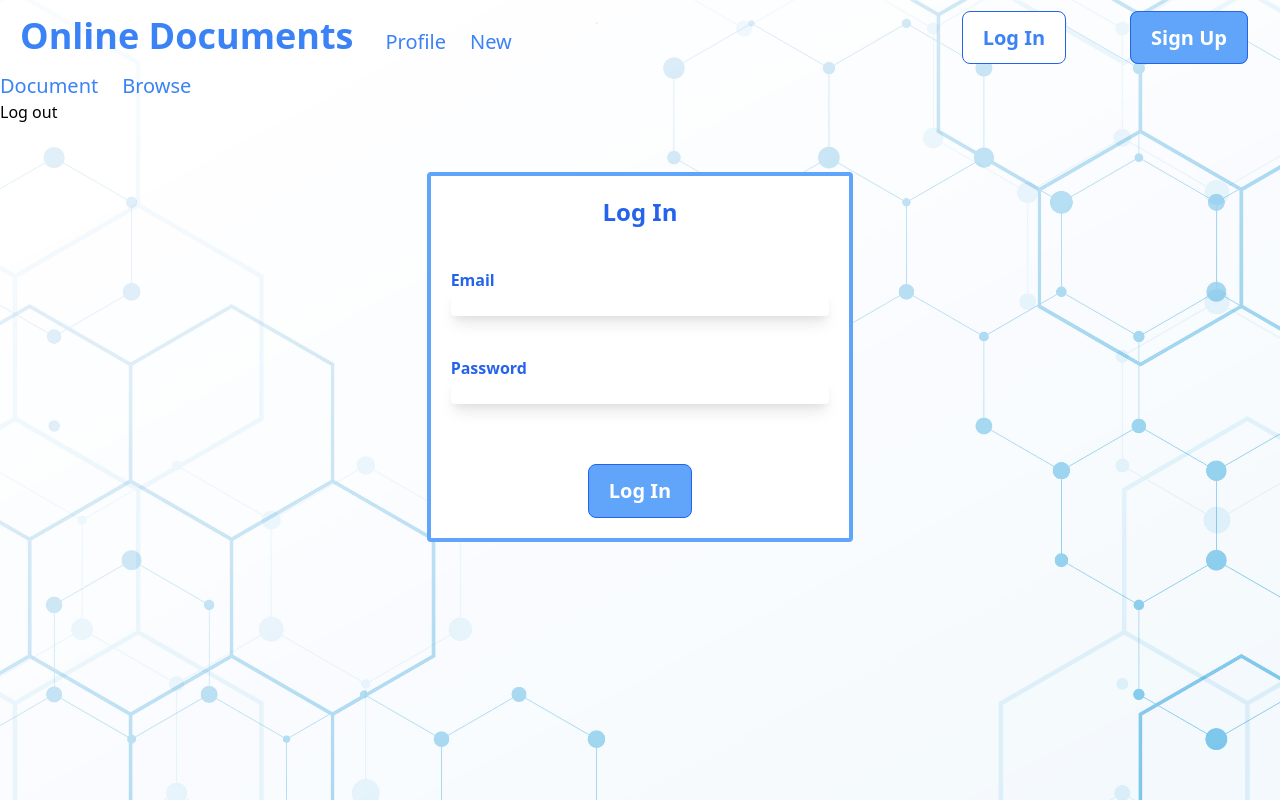
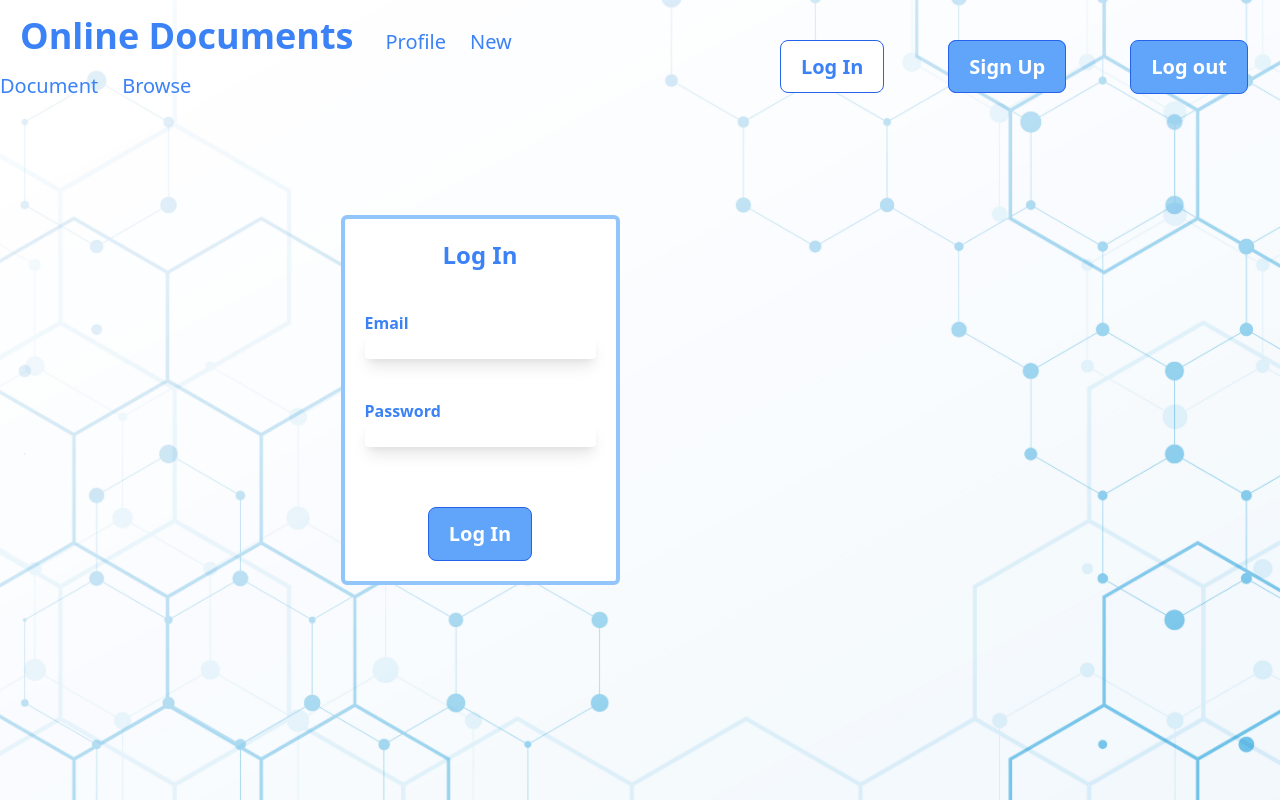
Before and after one commit to davidlidebrandt/online-documents, a React (Create React App) app: page /login in a window 1280 px wide. Shown: the top 800 px of the page. Built offline with nearby package versions, Linux system fonts and the light colour scheme.

Commit message:
Change header postion

```diff
--- a/src/components/App.js
+++ b/src/components/App.js
@@ -83,10 +83,11 @@ function App() {
   }
 
   return (
-    <div className="min-h-screen bg-main-bg bg-cover bg-center">
+    <>
+    <div className="min-h-screen bg-main-bg bg-cover bg-center grid relative place-items-center grid-cols-4">
       <BrowserRouter>
         <Header />
-        <button onClick={logOut}>Log out</button>
+
         <Switch>
           <Route exact path="/">
             <Home />
@@ -98,9 +99,11 @@ function App() {
             <SignUp handleSubmit={handleSignUpSubmit} email={emailSignUp} password={passwordSignUp}/>
           </Route>
         </Switch>
-        <Footer />
+
       </BrowserRouter>
     </div>
+    <Footer />
+    </>
   );
 }
 
--- a/src/components/Header.js
+++ b/src/components/Header.js
@@ -2,17 +2,18 @@
 
 function Header() {
     return (
-      <div className="text-blue-500">
+      <div className="col-span-4 text-blue-500 absolute top-0 left-0">
         <nav className="grid grid-cols-2">
             <div>
             <h2 className="text-4xl mx-5 my-4 inline-block font-bold">Online Documents</h2>
-            <a className="mx-3 text-xl font-medium">Profile</a>
-            <a className="mx-3 text-xl font-medium">New Document</a>
-            <a className="mx-3 text-xl font-medium">Browse</a>
+            <a href="#" className="mx-3 text-xl font-medium">Profile</a>
+            <a href="#" className="mx-3 text-xl font-medium">New Document</a>
+            <a href="#" className="mx-3 text-xl font-medium">Browse</a>
             </div>
             <div className="text-right my-6">
             <Link to="/login" className="border border-blue-600 rounded-lg px-5 py-3 text-xl font-semibold bg-white mx-8 my-4">Log In</Link>
             <Link to="/signup" className="border border-blue-600 rounded-lg px-5 py-3 text-xl font-semibold bg-blue-400 mx-8 my-4 text-white">Sign Up</Link>
+            <button className="border border-blue-600 rounded-lg px-5 py-3 text-xl font-semibold bg-blue-400 mx-8 my-4 text-white">Log out</button>
             </div>
         </nav>
       </div>
--- a/src/components/Home.js
+++ b/src/components/Home.js
@@ -1,6 +1,6 @@
 function Home() {
     return (
-        <div className="grid grid-cols-12 min-h-screen">
+        <div className="grid grid-cols-12">
         <div className="col-start-5 col-span-4 bg-gradient-to-r from-blue-500 via-blue-400 to-blue-300  mg-auto my-12 inline-block border h-64 text-center rounded border-blue-600 text-white text-xl font-medium">
           <p>Create new document</p>
           <p>Help</p>
--- a/src/components/LogIn.js
+++ b/src/components/LogIn.js
@@ -2,24 +2,24 @@
 function LogIn(props) {
     return (
 
-      <div className="min-h-screen ">
-      <div className="grid grid-cols-12">
-      <form onSubmit={props.handleSubmit} className="col-start-5 col-span-4 bg-white border-4 border-blue-400 rounded text-center my-12">
-          <div><h3 className="text-2xl text-blue-600 font-bold my-5">Log In</h3></div>
-          <div className="my-10 text-left mx-5 text-blue-600">
+
+      <div className="col-span-3">
+      <form onSubmit={props.handleSubmit} className="bg-white border-4 border-blue-300 rounded-md text-center my-12">
+          <div><h3 className="text-2xl text-blue-500 font-bold my-5">Log In</h3></div>
+          <div className="my-10 text-left mx-5 text-blue-500">
               <label className="block font-bold">Email</label>
-              <input ref={props.email} className="rounded shadow-lg w-full focus:outline-none focus:bg-blue-500 focus:text-white" type="email"></input>
+              <input ref={props.email} className="rounded shadow-lg w-full focus:outline-none focus:bg-blue-400 focus:text-white" type="email"></input>
               </div>
-          <div className="my-10 text-left mx-5 text-blue-600">
+          <div className="my-10 text-left mx-5 text-blue-500">
               <label className="block font-bold">Password</label>
-              <input ref={props.password} className="rounded shadow-lg w-full focus:outline-none focus:bg-blue-500 focus:text-white" type="password"></input>
+              <input ref={props.password} className="rounded shadow-lg w-full focus:outline-none focus:bg-blue-400 focus:text-white" type="password"></input>
               </div>
             <div>
                 <button className="border border-blue-600 rounded-lg px-5 py-3 text-xl font-semibold bg-blue-400 mx-8 my-5 text-white" type="submit">Log In</button>
             </div>
       </form>
       </div>
-      </div>
+
     );
   }
 
--- /dev/null
+++ b/src/contexts/AuthContext.js
@@ -0,0 +1,10 @@
+import React, {useContext, useState, useEffect} from 'react';
+import {auth} from '../components/App'
+
+export function AuthContext() {
+    return (
+        <div>
+
+        </div>
+    )
+}
```
